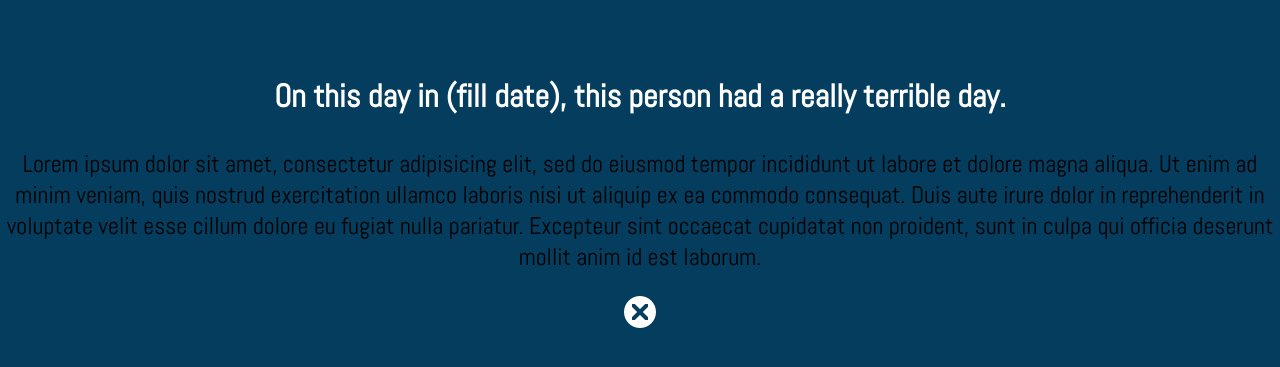
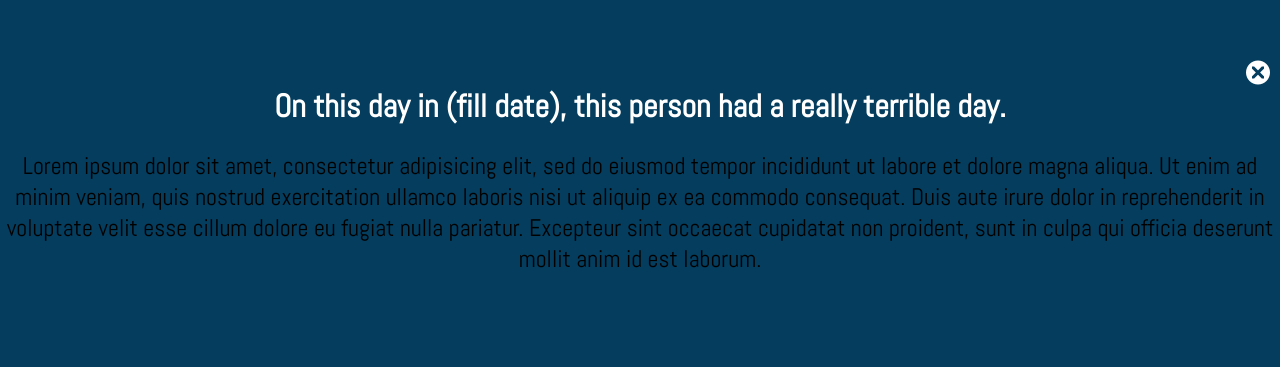
Before and after one commit to tiy-chs-q4-fee/CLR, a website: page index.html in a window 1280 px wide. Shown: the part 1949-2316 px from the top of the page. Drawn offline with nearby package versions, Linux system fonts and the light colour scheme.

Commit message:
styling content page

```diff
--- a/css/main.scss
+++ b/css/main.scss
@@ -7,6 +7,19 @@
 		url('../fonts/icomoon.svg#icomoon') format('svg');
 	font-weight: normal;
 	font-style: normal;
+}
+
+.bl-icon {
+  font-family: 'icomoon';
+  speak: none;
+  font-style: normal;
+  font-weight: normal;
+  font-variant: normal;
+  text-transform: none;
+  line-height: 1;
+  cursor: pointer;
+  color: white;
+  -webkit-font-smoothing: antialiased;
 }
 
 .bl-icon-close::before {
@@ -51,12 +64,12 @@ bottom: 0px; */
       height: 50px;
       font-size: 1.25em;
       border-radius: 10px;
-      border: 2px solid white;
+      border: 1px solid #EB5055;
       background-color: #EB5055;
       cursor: pointer;
     }
     .by {
-      margin-top: 80px;
+      margin-top: 150px;
       font-size: 1.05em;
     }
     ul {
@@ -65,13 +78,12 @@ bottom: 0px; */
         list-style-type: none;
         display: inline-block;
         img {
-          width: 100px;
+          width: 50px;
           border-radius: 10px;
         }
       }
     }
 }
-
 
 
 /* Made the textBox site off the screen so we could transition it in */
@@ -86,29 +98,25 @@ bottom: 0px; */
   top: 2000px;
   text-align: center;
   float: left;
-  transition: all 2s ease;
+  transition: all 3s ease;
   /*button*/
-    form {
-      padding-bottom: 20px;
-        input {
-          width: 150px;
-          height: 50px;
-          color:white;
-          border-radius: 10px;
-          font-size: .95em;
-          border: 2px solid white;
-          background-color: #043D5D;
-          cursor: pointer;
-        }
+    span.bl-icon {
+      position: absolute;
+      top: 10px;
+      right: 10px;
+      font-size: 1.5em;
+    }
+
+    span.bl-icon:hover {
+      color: #1488C8;
     }
 
     h3{
-      margin-top: 25px;
       font-size:2em;
       color:white;
+      margin: 0px 25px;
+      margin-top: 35px;
     }
-
-
 
     .quote{
       font-size: 1.5em;
--- a/css/styles.css
+++ b/css/styles.css
@@ -1,13 +1,9 @@
 @font-face {
   font-family: 'icomoon';
-  src:url('../fonts/icomoon.eot');
-  src:url('../fonts/icomoon.eot?#iefix') format('embedded-opentype'),
-    url('../fonts/icomoon.woff') format('woff'),
-    url('../fonts/icomoon.ttf') format('truetype'),
-    url('../fonts/icomoon.svg#icomoon') format('svg');
+  src: url('../fonts/icomoon.eot');
+  src: url('../fonts/icomoon.eot?#iefix') format('embedded-opentype'), url('../fonts/icomoon.woff') format('woff'), url('../fonts/icomoon.ttf') format('truetype'), url('../fonts/icomoon.svg#icomoon') format('svg');
   font-weight: normal;
-  font-style: normal;
-}
+  font-style: normal; }
 
 .bl-icon {
   font-family: 'icomoon';
@@ -19,18 +15,10 @@
   line-height: 1;
   cursor: pointer;
   color: white;
-  -webkit-font-smoothing: antialiased;
-}
+  -webkit-font-smoothing: antialiased; }
 
 .bl-icon-close::before {
-  content: "\e005";
-}
-
-.bl-icon::before {
-  display: block;
-  font-size: 2em;
-  margin-bottom: 10px;
-}
+  content: "\e005"; }
 
 html {
   margin-top: -20px; }
@@ -64,11 +52,11 @@ bottom: 0px; */ }
     height: 50px;
     font-size: 1.25em;
     border-radius: 10px;
-    border: 2px solid white;
+    border: 1px solid #EB5055;
     background-color: #EB5055;
     cursor: pointer; }
   .mainPage .by {
-    margin-top: 80px;
+    margin-top: 150px;
     font-size: 1.05em; }
   .mainPage ul {
     padding: 0px; }
@@ -76,7 +64,7 @@ bottom: 0px; */ }
       list-style-type: none;
       display: inline-block; }
       .mainPage ul li img {
-        width: 100px;
+        width: 50px;
         border-radius: 10px; }
 
 /* Made the textBox site off the screen so we could transition it in */
@@ -89,23 +77,20 @@ bottom: 0px; */ }
   top: 2000px;
   text-align: center;
   float: left;
-  transition: all 2s ease;
+  transition: all 3s ease;
   /*button*/ }
-  .textBox form {
-    padding-bottom: 20px; }
-    .textBox form input {
-      width: 150px;
-      height: 50px;
-      color: white;
-      border-radius: 10px;
-      font-size: 0.95em;
-      border: 2px solid white;
-      background-color: #043D5D;
-      cursor: pointer; }
+  .textBox span.bl-icon {
+    position: absolute;
+    top: 10px;
+    right: 10px;
+    font-size: 1.5em; }
+  .textBox span.bl-icon:hover {
+    color: #1488C8; }
   .textBox h3 {
-    margin-top: 25px;
     font-size: 2em;
-    color: white; }
+    color: white;
+    margin: 0px 25px;
+    margin-top: 35px; }
   .textBox .quote {
     font-size: 1.5em; }
 
--- a/index.html
+++ b/index.html
@@ -3,7 +3,6 @@
 <head>
 
   <meta charset="UTF-8">
-  <meta name="viewport" content="width=device-width, intial-scale=1">
   <title>Document</title>
   <meta name="viewport" content="width=device-width, height=device-height, initial-scale=1">
   <link href='http://fonts.googleapis.com/css?family=Abel|Shadows+Into+Light' rel='stylesheet' type='text/css'>
@@ -30,10 +29,8 @@
   </div>
     <!-- creating the div to hold all of the text box contents -->
   <div class="textBox">
-      <a class="boxclose" id="boxclose"></a>
+    <span class="bl-icon bl-icon-close"></span>
       <!-- h3 title with changing date -->
-
-
       <h3>On this day in <span class="historicalYear">(fill date)</span>, <span class='historicalPerson'>this person</span> had a really terrible day.</h3>
 
       <!-- created the div to hold the varying information of bad day quaote -->
@@ -43,9 +40,6 @@
           </p>
         </div>
 
-        <!-- changed button to fit the form Chris made earlier -->
-        <span class="bl-icon bl-icon-close"></span>
-
   </div>
   </div>
 
--- a/js/main.js
+++ b/js/main.js
@@ -298,8 +298,8 @@ $(".homeButton").on("click", function(event){
 $('.bl-icon-close').on('click', function(event){
 
   event.preventDefault();
-  $('.textBox').removeClass('replace').css('transition', 'all 2s ease');
-  $('.mainPage').removeClass('zoomOut').css('transition', 'all 2s ease');
+  $('.textBox').removeClass('replace');
+  $('.mainPage').removeClass('zoomOut');
 
 
 });
```
